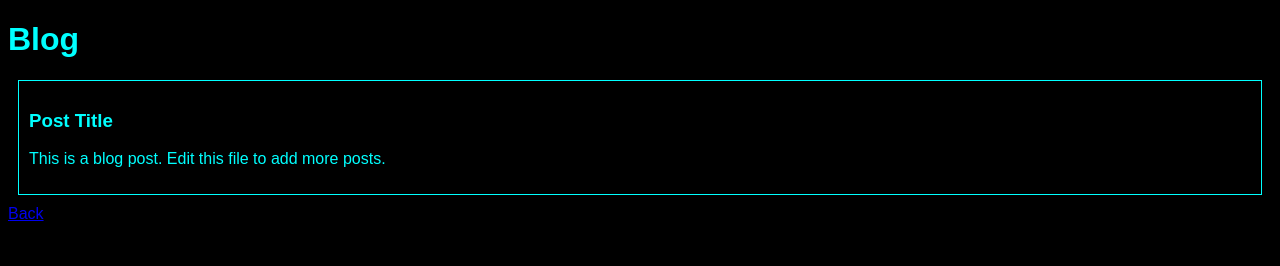
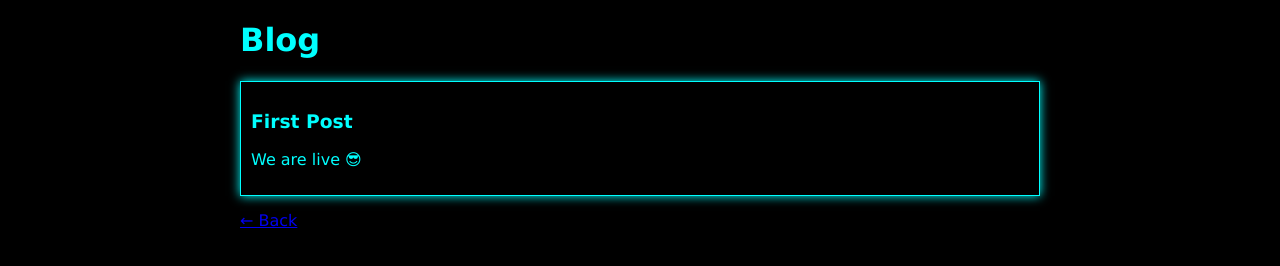
Before and after one commit to RBshared/RBwebsite, a plain HTML site: page blog.html in a window 1280 px wide. Drawn offline with Linux system fonts and the light colour scheme.

Commit message:
Update blog.html

```diff
--- a/blog.html
+++ b/blog.html
@@ -1,21 +1,31 @@
-<!-- blog.html -->
+<!-- ================= blog.html ================= -->
 <!DOCTYPE html>
 <html>
 <head>
     <title>Blog</title>
     <style>
-        body { background: black; color: cyan; font-family: Arial; }
-        .post { border: 1px solid cyan; margin: 10px; padding: 10px; }
+        body { background: #000; color: #00ffff; font-family: Verdana; }
+        .wrapper { width: 800px; margin: auto; }
+        .post {
+            border: 1px solid #00ffff;
+            padding: 10px;
+            margin: 15px 0;
+            box-shadow: 0 0 10px #00ffff;
+        }
     </style>
 </head>
 <body>
-<h1>Blog</h1>
 
-<div class="post">
-    <h3>Post Title</h3>
-    <p>This is a blog post. Edit this file to add more posts.</p>
+<div class="wrapper">
+    <h1>Blog</h1>
+
+    <div class="post">
+        <h3>First Post</h3>
+        <p>We are live 😎</p>
+    </div>
+
+    <a href="index.html">← Back</a>
 </div>
 
-<a href="index.html">Back</a>
 </body>
 </html>
```
